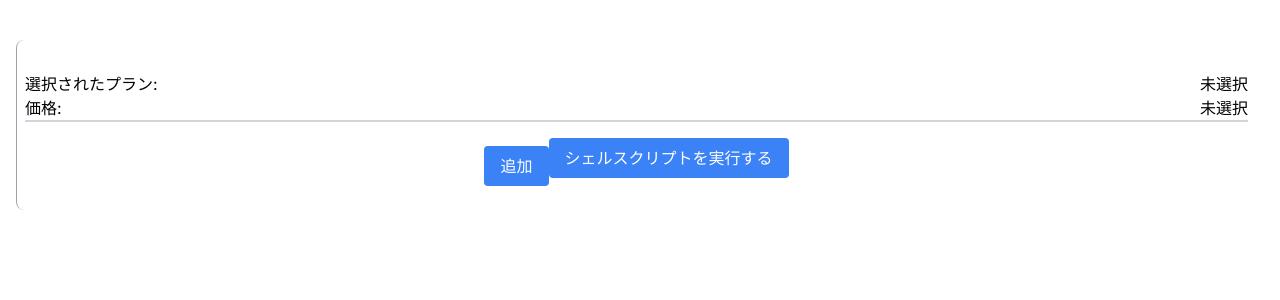
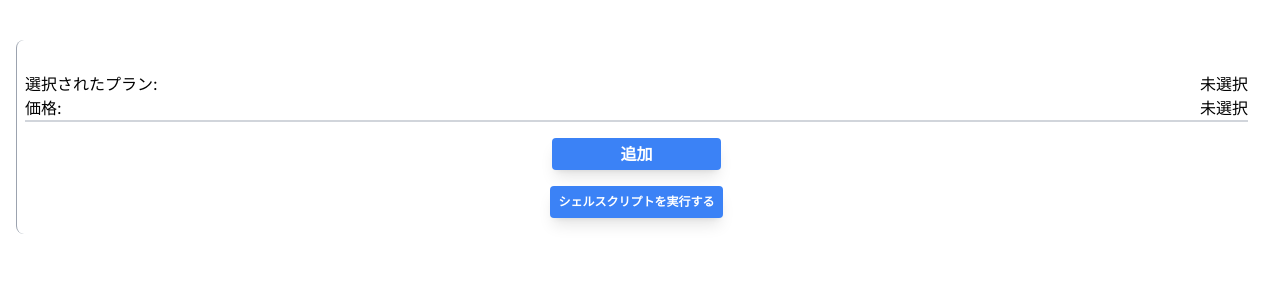
Before and after one commit to KR0915/GMO-Intern, a Next.js app in the folder my-app/: page /components in a window 1280 px wide. Shown: the top 300 px of the page. Built offline with nearby package versions, Linux system fonts and the light colour scheme.

Commit message:
ボタンの配置を適切にした。

```diff
--- a/my-app/app/components/MoneySidebar.tsx
+++ b/my-app/app/components/MoneySidebar.tsx
@@ -122,18 +122,21 @@ export default function MoneySidebar({ plan, price, jsonData }: MoneySidebarProp
           <p>{price ? `${price.toLocaleString()} 円 /月` : '未選択'}</p>
         </div>
         <div className='border-b-2 border-gray-300'></div>
-        <div className="flex justify-center items-center mt-4">
+        <div className="flex flex-col justify-center items-center mt-4 space-y-4">
         <button
           onClick={() => {
           console.log("追加ボタンがクリックされました"); // 追加ボタンがクリックされたことをコンソールに出力
           create();
           }}
-            className="bg-blue-500 text-white py-2 px-4 rounded"
+          className="bg-blue-500 hover:bg-blue-700 text-white font-bold py-1 px-17 rounded shadow-lg transition duration-300"
         >
         追加
         </button>
+        <div className="flex items-center">
         <RunScript />
         </div>
+        </div>
+
       </div>
     </div>
   );
--- a/my-app/app/components/RunScript.tsx
+++ b/my-app/app/components/RunScript.tsx
@@ -24,10 +24,10 @@ export default function RunScript() {
     }
 
     return (
-      <div className="flex justify-center mb-4">
+      <div className="w-full h-auto">
         <button
           onClick={RunScript}
-          className="bg-blue-500 text-white rounded px-4 py-2"
+          className="bg-blue-500 hover:bg-blue-700 text-white font-bold text-xs py-2 px-2 rounded shadow-lg transition duration-300"
         >
           シェルスクリプトを実行する
         </button>
--- /dev/null
+++ b/my-app/app/pages/_document.tsx
@@ -0,0 +1,21 @@
+import Document, { Html, Head, Main, NextScript } from 'next/document';
+
+class MyDocument extends Document {
+  render() {
+    return (
+      <Html>
+        <Head>
+        <link rel="icon" href="/favicon.ico" sizes="any" />
+          {/* PNG形式のファビコンを使用する場合は以下の行を使用 */}
+          {/* <link rel="icon" href="/favicon.png" type="image/png" sizes="16x16" /> */}
+        </Head>
+        <body>
+          <Main />
+          <NextScript />
+        </body>
+      </Html>
+    );
+  }
+}
+
+export default MyDocument;
--- a/my-app/tailwind.config.ts
+++ b/my-app/tailwind.config.ts
@@ -13,6 +13,12 @@ const config: Config = {
         "gradient-conic": "conic-gradient(from 180deg at 50% 50%, var(--tw-gradient-stops))",
         "custom-bg": "url('/images/background.jpg')", // ここに背景画像を追加
       },
+      padding: {
+        '15': '3.75rem', // 15 * 0.25rem = 3.75rem
+        '16': '4rem',
+        '17': '4.25rem', // 17 * 0.25rem = 4.25rem
+        '18': '4.5rem',  // 18 * 0.25rem = 4.5rem
+      },
     },
   },
   plugins: [],
```
Also changed, not shown: 1 other file (tests, documents, lock files or other folders). Lines whose indentation alone changed are shown as unchanged.
